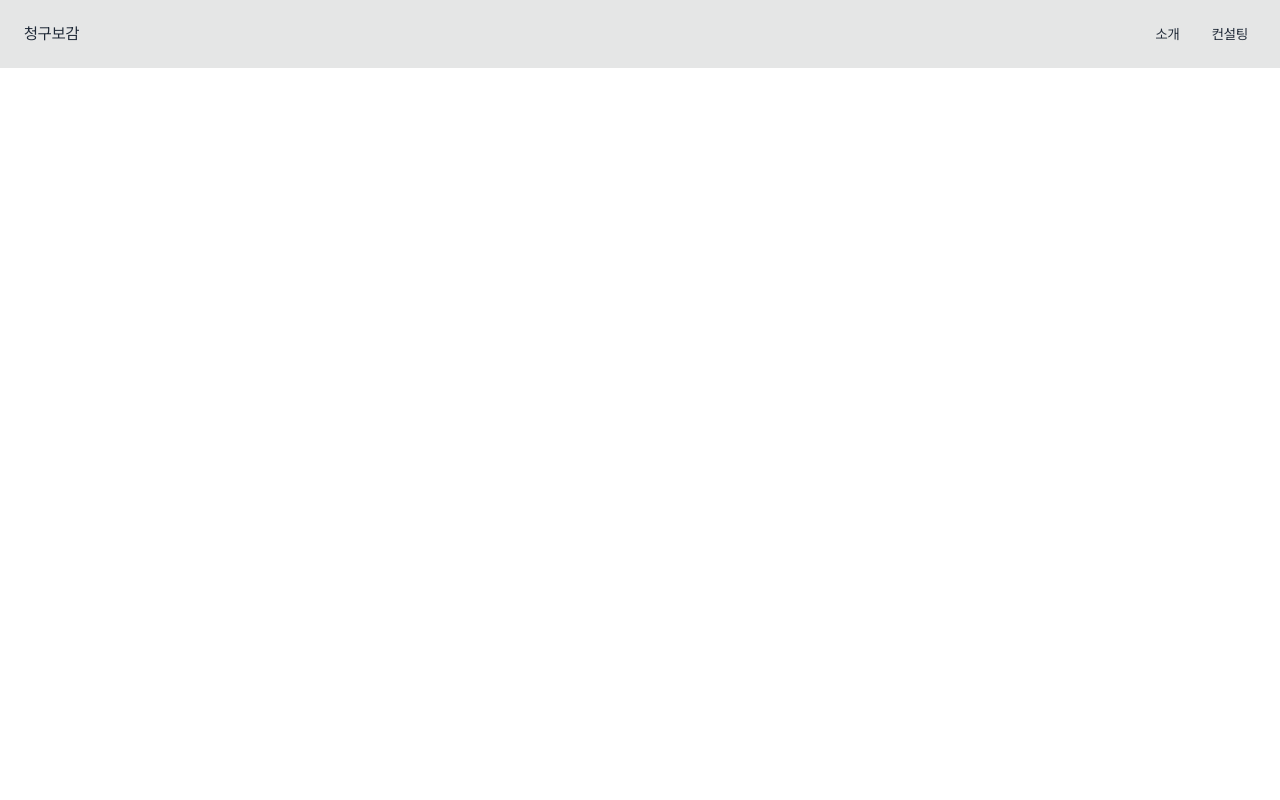
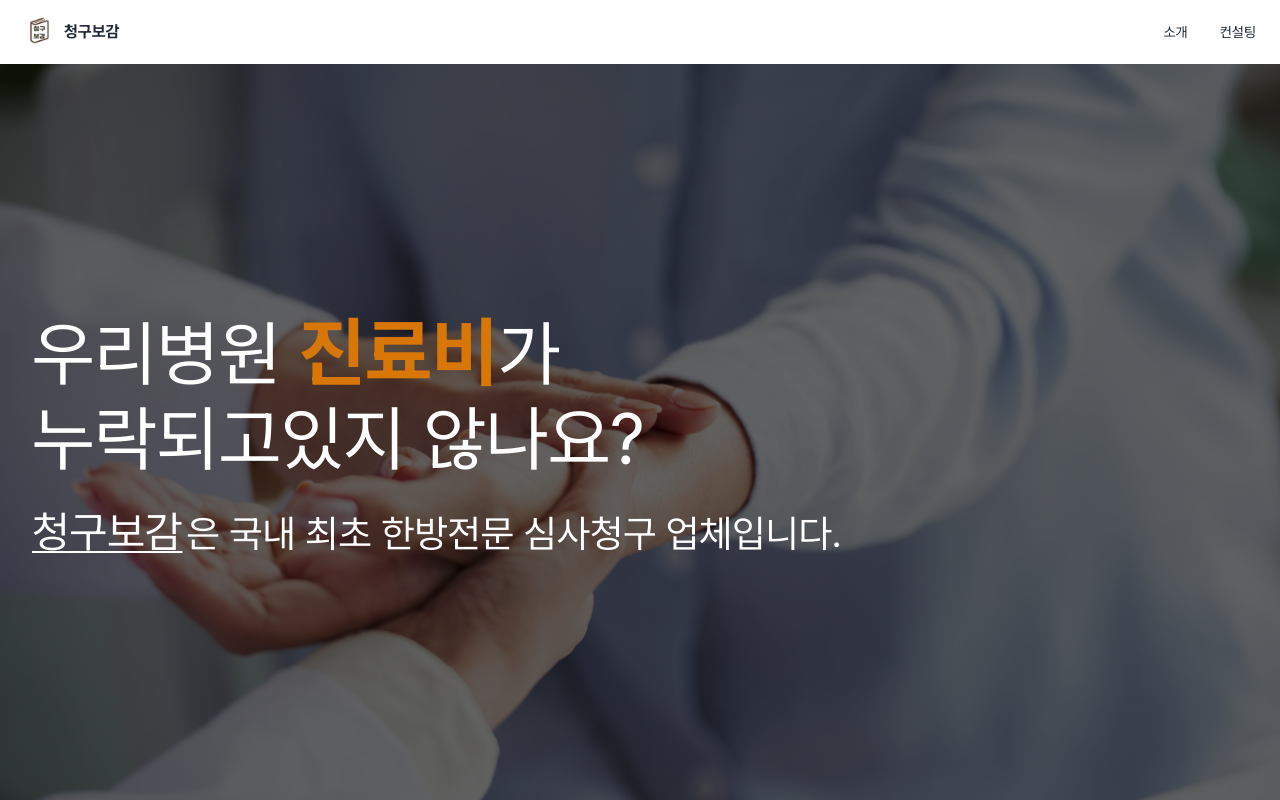
Before and after one commit to cgbogam/cgbogam-web, a Next.js app: page / in a window 1280 px wide. Built offline with nearby package versions, Linux system fonts and the light colour scheme.

Commit message:
- main banner 추가

```diff
--- a/next.config.js
+++ b/next.config.js
@@ -2,10 +2,8 @@
 const nextConfig = {
   reactStrictMode: false,
   output: 'export',
-  assetPrefix: process.env.NODE_ENV === "production"
-    ? "https://cgbogam.github.io/cgbogam-web"
-    : "",
-  basePath: process.env.NODE_ENV === "production" ? '/cgbogam-web' : ''
+  assetPrefix: process.env.NODE_ENV === 'production' ? '/cgbogam-web/' : '',
+  basePath: process.env.NODE_ENV === 'production' ? '/cgbogam-web' : '',
 }
 
 module.exports = nextConfig
--- a/src/app/(pages)/layout.tsx
+++ b/src/app/(pages)/layout.tsx
@@ -1,15 +1,15 @@
 import React, { PropsWithChildren } from 'react'
 import Link from 'next/link'
+import { IMAGE_PREFIX } from '@/app/utils/config'
 
 export default function Layout({ children }: PropsWithChildren) {
   return (
-    <>
     <div className="drawer">
       <input id="my-drawer-3" type="checkbox" className="drawer-toggle" />
       <div className="drawer-content flex flex-col">
         {/* Navbar */}
-          <div className="w-full navbar bg-base-300">
-            <div className="flex-none lg:hidden">
+        <div className="w-full navbar">
+          <div className="flex-none tablet:hidden">
             <label
               htmlFor="my-drawer-3"
               aria-label="open sidebar"
@@ -31,40 +31,43 @@ export default function Layout({ children }: PropsWithChildren) {
             </label>
           </div>
           <div className="flex-1 px-2 mx-2">
-              <Link href={'/'}>청구보감</Link>
+            <Link href={'/'}>
+              <div
+                className={'flex justify-center items-center gap-[8px] select-none cursor-pointer'}
+              >
+                <img
+                  className="mask mask-squircle w-[32px] h-[32px]"
+                  src={`${IMAGE_PREFIX}/assets/logo.png`}
+                />
+                <h1 className={'text-[16px] font-bold'}>청구보감</h1>
               </div>
-            <div className="flex-none hidden lg:block">
-              <ul className="menu menu-horizontal">
-                {/* Navbar menu content here */}
-                <li>
+            </Link>
+          </div>
+          <div className="flex-none hidden tablet:block">
+            <ul className="menu menu-horizontal p-0">
+              <li className={'select-none cursor-pointer'}>
                 <Link href={'/intro'}>소개</Link>
               </li>
-                <li>
+              <li className={'select-none cursor-pointer'}>
                 <Link href={'/consulting'}>컨설팅</Link>
               </li>
             </ul>
           </div>
         </div>
         {/* Page content here */}
-          {children}
+        <div className={'w-full'}>{children}</div>
       </div>
       <div className="drawer-side">
-          <label
-            htmlFor="my-drawer-3"
-            aria-label="close sidebar"
-            className="drawer-overlay"
-          ></label>
+        <label htmlFor="my-drawer-3" aria-label="close sidebar" className="drawer-overlay"></label>
         <ul className="menu p-4 w-80 min-h-full bg-base-200">
-            {/* Sidebar content here */}
-            <li>
+          <li className={'select-none cursor-pointer'}>
             <Link href={'/intro'}>소개</Link>
           </li>
-            <li>
+          <li className={'select-none cursor-pointer'}>
             <Link href={'/consulting'}>컨설팅</Link>
           </li>
         </ul>
       </div>
     </div>
-    </>
   )
 }
--- a/src/app/(pages)/page.tsx
+++ b/src/app/(pages)/page.tsx
@@ -1,5 +1,44 @@
-import Link from 'next/link'
+import { IMAGE_PREFIX } from '@/app/utils/config'
 
 export default function Home() {
-  return <main className={'w-full'}></main>
+  const bgImageClass = `bg-[url('/assets/main-banner-mo.jpg')] tablet:bg-[url('/assets/main-banner-pc.jpg')]`
+
+  return (
+    <main className={'w-full'}>
+      {/* 메인 배너*/}
+      <section
+        className={`relative h-[calc(100vh_-_64px)] flex justify-start items-center min-w-[300px] mx-auto px-[32px] bg-no-repeat bg-center bg-cover ${bgImageClass}`}
+        // style={{ backgroundImage: `url('${IMAGE_PREFIX}/assets/main-banner-mo.jpg')` }}
+      >
+        <div className={'absolute inset-0 bg-black opacity-60'}></div>
+        <div
+          className={
+            'relative flex flex-col text-white z-10 text-center mx-auto tablet:mx-0 tablet:text-left'
+          }
+        >
+          <h2 className={'text-[clamp(1.6rem,6vw,4.5rem)]'}>
+            우리병원{' '}
+            <strong className={'text-amber-600 text-[clamp(2.0rem,6.3vw,4.8rem)]'}>진료비</strong>가
+            <br /> 누락되고있지 않나요?
+          </h2>
+          <p className={'mt-[32px] text-[clamp(1rem,3vw,4.5rem)] tablet:max-w-none'}>
+            <span
+              className={
+                'underline decoration-2 underline-offset-4 text-[clamp(1.2rem,3.4vw,4.5rem)] mr-[4px] leading-[2rem]'
+              }
+            >
+              청구보감
+            </span>
+            은 국내 최초 한방전문 심사청구 업체입니다.
+          </p>
+        </div>
+        <p className={'relative text-[0] opacity-0'}>
+          <a href="https://kr.freepik.com/free-photo/unrecognizable-female-doctor-checking-woman-s-heart-rate_5839411.htm#query=%ED%95%9C%EC%9D%98%EC%9B%90&position=4&from_view=search&track=sph&uuid=9ff6bd95-716f-4bd4-82a5-f27cc438da27">
+            작가 pressfoto
+          </a>
+          출처 Freepik
+        </p>
+      </section>
+    </main>
+  )
 }
--- a/src/app/layout.tsx
+++ b/src/app/layout.tsx
@@ -3,6 +3,7 @@ import { Metadata } from 'next'
 import localFont from 'next/font/local'
 import './globals.css'
 import 'normalize.css'
+import { IMAGE_PREFIX } from '@/app/utils/config'
 
 const rootFont = localFont({
   src: './fonts/Pretendard/PretendardVariable.woff2',
@@ -30,8 +31,14 @@ export const metadata: Metadata = {
       },
     ],
   },
+  twitter: {
+    card: 'summary_large_image',
+    site: 'https://cgbogam.github.io/cgbogam-web',
+    creator: '청구보감',
+    images: 'https://cgbogam.github.io/cgbogam-web/assets/logo.png',
+  },
   icons: {
-    icon: '/cgbogam-web/favicon.ico',
+    icon: `${IMAGE_PREFIX}/favicon.ico`,
   },
 }
 
--- /dev/null
+++ b/src/app/not-found.tsx
@@ -0,0 +1,21 @@
+'use client'
+import Link from 'next/link'
+
+export default function NotFound() {
+  return (
+    <>
+      <div className="w-full h-[100vh] flex justify-center items-center">
+        <div className="border-[1px] border-white px-5 py-3">
+          <h2 className="text-[100px] text-gray-300">404</h2>
+          <p className="text-[40px] font-medium text-gray-300">Page Not Found</p>
+          <p className="text-[20px] font-medium text-gray-300">
+            요청하신 페이지가 사라졌거나, 잘못된 경로를 이용하였습니다.
+          </p>
+          <Link href={'/'}>
+            <button className="btn mt-[16px]">메인으로 이동하기</button>
+          </Link>
+        </div>
+      </div>
+    </>
+  )
+}
--- /dev/null
+++ b/src/app/utils/config.ts
@@ -0,0 +1,2 @@
+export const IMAGE_PREFIX =
+  process.env.NODE_ENV === 'production' ? 'https://cgbogam.github.io/cgbogam-web' : ''
--- a/tailwind.config.js
+++ b/tailwind.config.js
@@ -10,4 +10,11 @@ module.exports = {
     darkTheme: false,
     themes: ['light'],
   },
+  theme: {
+    screens: {
+      mobile: '768px',
+      tablet: '1024px',
+      desktop: '1280px',
+    },
+  },
 }
```
Also changed, not shown: public/assets/main-banner-mo.jpg (added), public/assets/main-banner-pc.jpg (added). Lines whose indentation alone changed are shown as unchanged.
